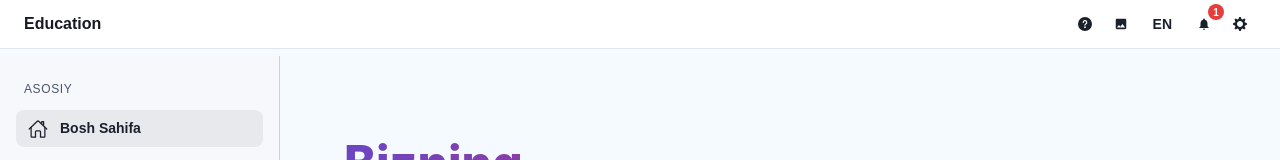
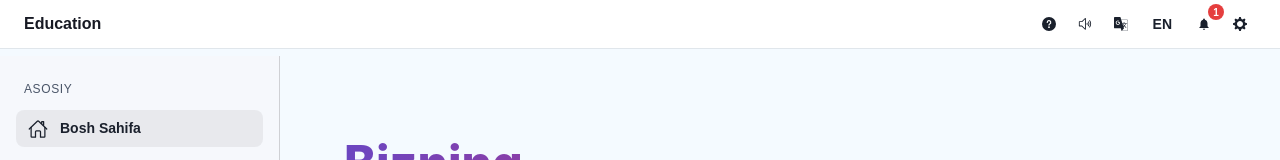
Before and after one commit to Jonny0430/education, a React (Vite) app: page / in a window 1280 px wide. Shown: the top 160 px of the page. Built offline with nearby package versions, Linux system fonts and the light colour scheme.

Commit message:
fix: navbarga tarjimon page va titki pageni bolimlari qoshildi

```diff
--- a/src/components/Headers/Navbar.tsx
+++ b/src/components/Headers/Navbar.tsx
@@ -27,15 +27,19 @@ import {
   Radio,
   Modal, ModalOverlay, ModalContent, ModalHeader, ModalCloseButton, ModalBody,
 } from "@chakra-ui/react";
-import { NavLink } from "react-router-dom";
+import { Link, NavLink } from "react-router-dom";
 import { QuestionIcon, SettingsIcon, BellIcon } from "@chakra-ui/icons";
-import { MdImage, MdOutlineMenuBook, MdOutlinePriceChange } from "react-icons/md";
+import {  MdOutlineMenuBook, MdOutlinePriceChange } from "react-icons/md";
 import { IoHomeOutline } from "react-icons/io5";
 import { LuNewspaper } from "react-icons/lu";
 import { FaQuestionCircle } from "react-icons/fa";
 import { FiMenu } from "react-icons/fi";
 import type { IconType } from "react-icons";
 import { useEffect, useState } from "react";
+import { VscUnmute } from "react-icons/vsc";
+import { SiGoogletranslate } from "react-icons/si";
+
+
 
 /* === Sidebar bo‘limlari === */
 type NavItem = { id: string; label: string; icon: IconType; path: string; muted?: boolean };
@@ -190,9 +194,22 @@ export default function Navbar({ notifCount = 1 }: HeaderProps) {
             <IconButton aria-label="Help" icon={<QuestionIcon />} size="sm" variant="ghost" onClick={help.onOpen} />
           </Tooltip>
 
+          <Tooltip label="Lysine">
+            <Link to={'/lysine'}>
+            <IconButton aria-label="Lysine" icon={<VscUnmute />} size="sm" variant="ghost"/>
+            </Link>
+          </Tooltip>
+
+          <Tooltip label="Lysine">
+            <Link to={'/translate'}>
+            <IconButton aria-label="Lysine" icon={<SiGoogletranslate />} size="sm" variant="ghost"/>
+            </Link>
+          </Tooltip>
+
+{/*
           <Tooltip label="Media">
             <IconButton aria-label="Media" icon={<MdImage />} size="sm" variant="ghost" onClick={media.onOpen} />
-          </Tooltip>
+          </Tooltip> */}
 
           {/* Til tugmasi — joriy kod ko‘rinadi */}
           <Button size="sm" variant="ghost" rounded="md" onClick={language.onOpen}>
```
